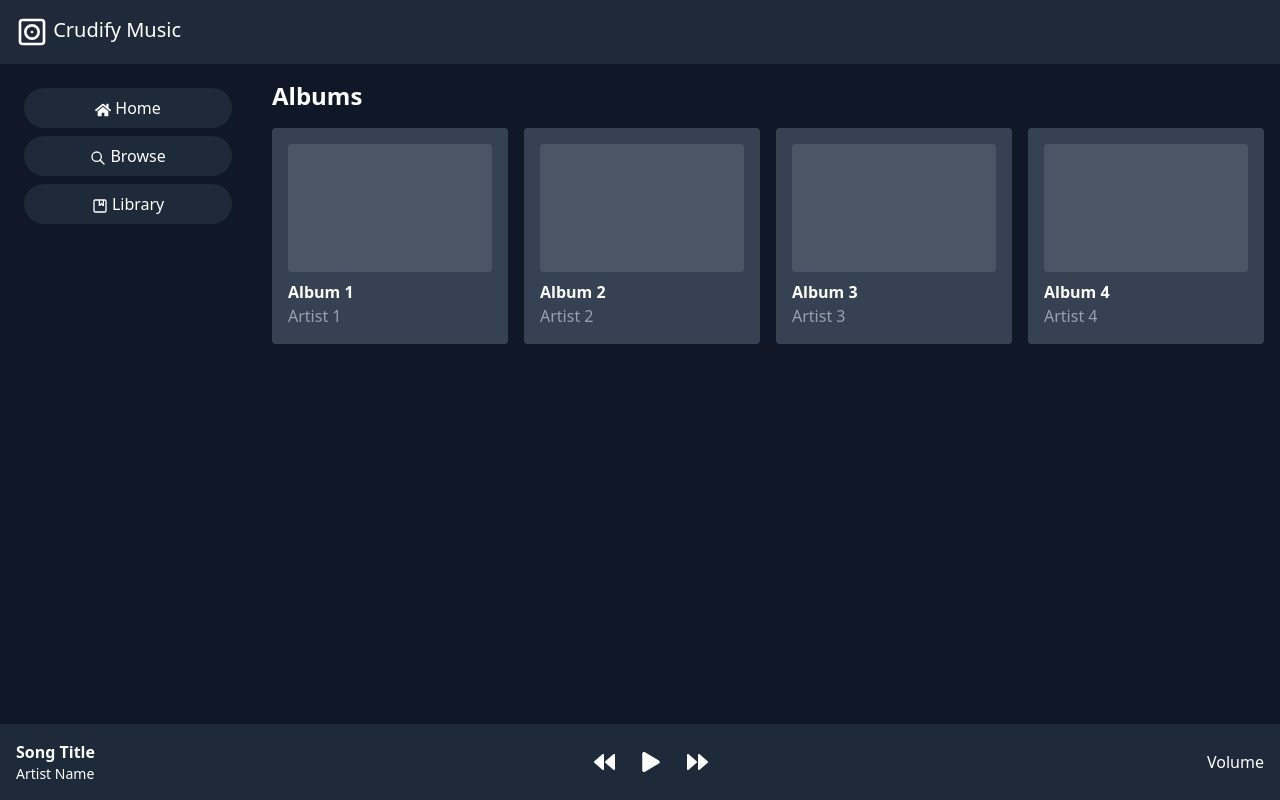
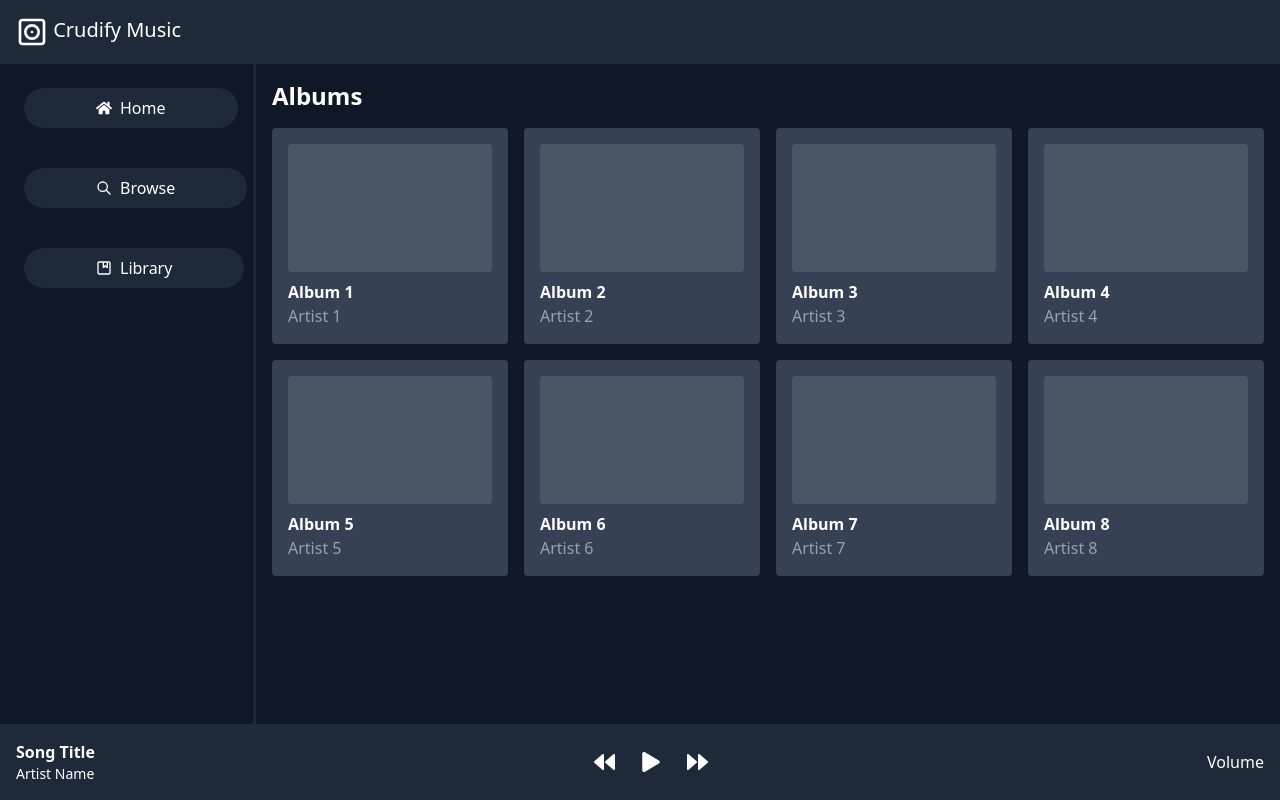
Before and after one commit to wilsonjunior-fc/crudify-music, a React (Create React App) app: page / in a window 1280 px wide. Built offline with nearby package versions, Linux system fonts and the light colour scheme.

Commit message:
Added dinamic album grid

```diff
--- a/package.json
+++ b/package.json
@@ -18,6 +18,7 @@
   "scripts": {
     "start": "react-scripts start",
     "build": "react-scripts build",
+    "build:css": "bunx tailwindcss -o ./public/tailwind.css --watch",
     "test": "react-scripts test",
     "eject": "react-scripts eject"
   },
--- a/src/Components/albumgrid.js
+++ b/src/Components/albumgrid.js
@@ -1,42 +1,57 @@
 import React from 'react';
 import { Component } from 'react';
 
-const albumsxd = [{
-  name: "",
-  artist: "",
-
-}]
 
 export default class albumgrid extends Component {
   state = {
-    albuns: albumsxd
+    albums: [{
+      name: "Album 1",
+      artist: "Artist 1",
+    },
+    {
+      name: "Album 2",
+      artist: "Artist 2",
+    },
+    {
+      name: "Album 3",
+      artist: "Artist 3",
+    },
+    {
+      name: "Album 4",
+      artist: "Artist 4",
+    },
+    {
+      name: "Album 5",
+      artist: "Artist 5",
+    },
+    {
+      name: "Album 6",
+      artist: "Artist 6",
+    },
+    {
+      name: "Album 7",
+      artist: "Artist 7",
+    },
+    {
+      name: "Album 8",
+      artist: "Artist 8",
+    }]
   }
   render() {
+
+    const { albums } = this.state;
     return (<main className="flex-1 p-4">
       <h2 className="text-2xl font-bold mb-4">Albums</h2>
       <div className="grid grid-cols-1 sm:grid-cols-2 md:grid-cols-3 lg:grid-cols-4 gap-4">
-        {/* Placeholder for albums */}
-        <div className="bg-gray-700 p-4 rounded">
-          <div className="bg-gray-600 h-32 rounded mb-2"></div>
-          <h3 className="text-white font-bold">Album 1</h3>
-          <p className="text-gray-400">Artist 1</p>
-        </div>
-        <div className="bg-gray-700 p-4 rounded">
-          <div className="bg-gray-600 h-32 rounded mb-2"></div>
-          <h3 className="text-white font-bold">Album 2</h3>
-          <p className="text-gray-400">Artist 2</p>
-        </div>
-        <div className="bg-gray-700 p-4 rounded">
-          <div className="bg-gray-600 h-32 rounded mb-2"></div>
-          <h3 className="text-white font-bold">Album 3</h3>
-          <p className="text-gray-400">Artist 3</p>
-        </div>
-        <div className="bg-gray-700 p-4 rounded">
-          <div className="bg-gray-600 h-32 rounded mb-2"></div>
-          <h3 className="text-white font-bold">Album 4</h3>
-          <p className="text-gray-400">Artist 4</p>
-          {/* -------------------- */}
-        </div>
+        <>{
+          albums.map((album) =>
+          (<div className='bg-gray-700 p-4 rounded'>
+            <div className="bg-gray-600 h-32 rounded mb-2"></div>
+            <h3 className="text-white font-bold">{album.name}</h3>
+            <p className="text-gray-400"> {album.artist}</p>
+          </div>))
+
+        }</>
       </div>
     </main>);
   }
--- a/src/Components/sidebar.js
+++ b/src/Components/sidebar.js
@@ -5,19 +5,17 @@ import { CgAlbum } from "react-icons/cg";
 
 const Sidebar = () => {
   return (
-    <aside className="w-64 bg-gray-900 text-white p-4">
-      <ul>
-        <li className="py-2 cursor-pointer bg-gray-800 p-2 m-2 hover:bg-gray-700 rounded-full text-center">
-          <button> <FaHome className='inline' /> Home </button>
-        </li>
-        <li className="py-2 cursor-pointer bg-gray-800 p-2 m-2 hover:bg-gray-700 rounded-full text-center">
-          <button> <TbZoom className='inline' /> Browse </button>
-        </li>
-        <li className="py-2 cursor-pointer bg-gray-800 p-2 m-2 hover:bg-gray-700 rounded-full text-center">
-          <button> <CgAlbum className='inline' /> Library </button>
-        </li>
-      </ul>
-    </aside>
+    <aside className="w-64 bg-gray-900 text-white p-4 border-r-3 border-gray-800">
+      <button className='hover:underline py-2 cursor-pointer bg-gray-800 p-2 m-2 hover:bg-gray-700 rounded-full px-18 flex items-center gap-2'>
+        <FaHome /> Home
+      </button> <br />
+      <button className='hover:underline py-2 cursor-pointer bg-gray-800 p-2 m-2 hover:bg-gray-700 rounded-full px-18 flex items-center gap-2'>
+        <TbZoom /> Browse
+      </button> <br />
+      <button className='hover:underline py-2 cursor-pointer bg-gray-800 p-2 m-2 hover:bg-gray-700 rounded-full px-18 flex items-center gap-2'>
+        <CgAlbum /> Library
+      </button> <br />
+    </aside >
   );
 };
 
```
Also changed, not shown: public/tailwind.css.
